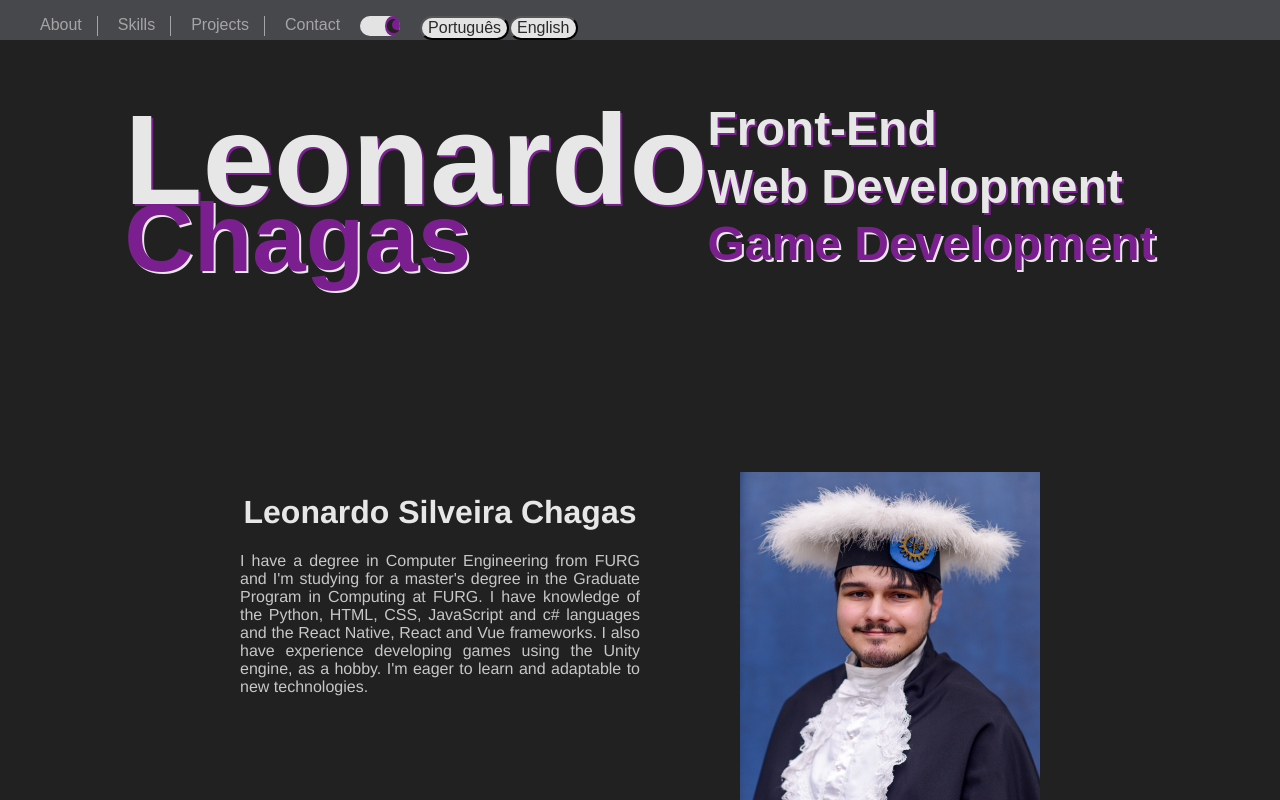
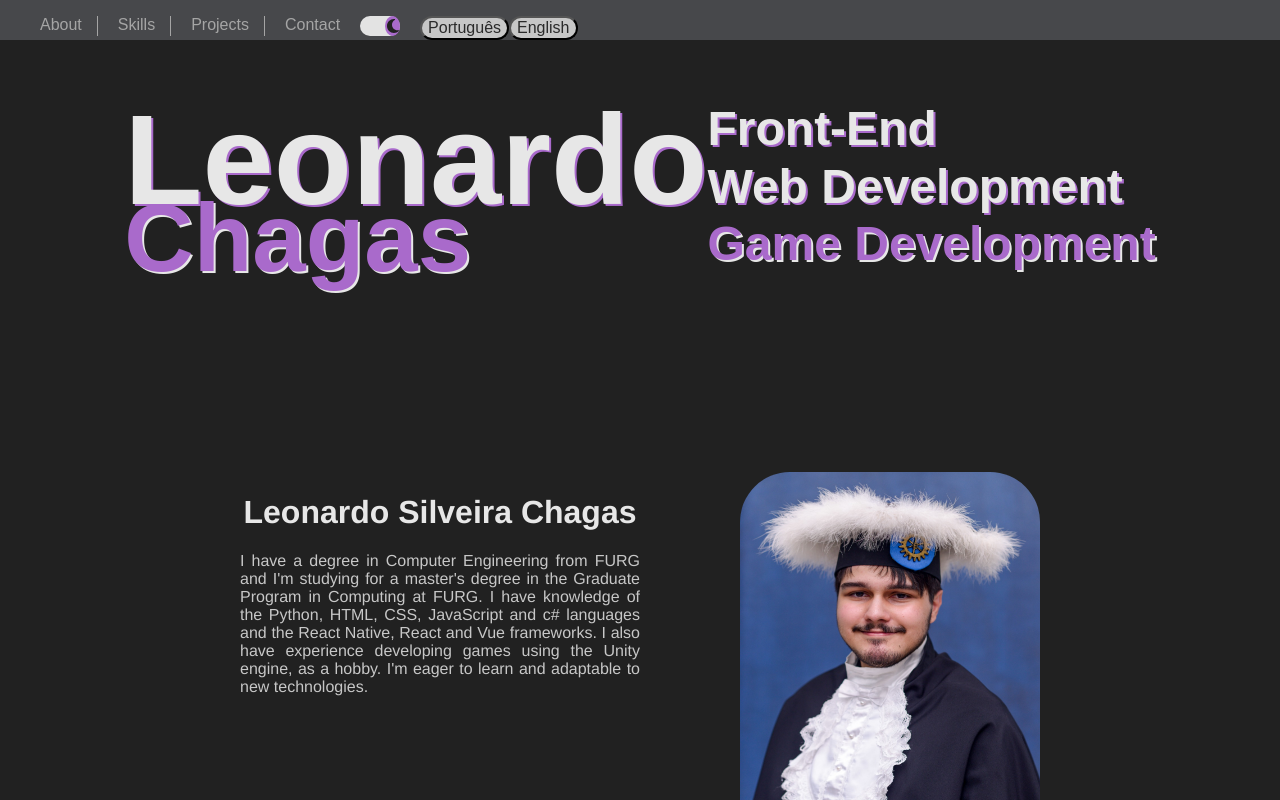
Before and after one commit to Leonardo-chagas/Web-Portfolio, a React (Vite) app in the folder portfolio/: page / in a window 1280 px wide. Shown: the top 800 px of the page. Built offline with nearby package versions, Linux system fonts and the light colour scheme.

Commit message:
mudou o raio de borda da minha foto, adicionou animação para o título da página, mudou a cor roxa para um lilás, adicionou uma coloração mais clara quando o mouse está em cima dos botões de seleção de linguagem

```diff
--- a/portfolio/package.json
+++ b/portfolio/package.json
@@ -9,6 +9,7 @@
     "@vitejs/plugin-react-swc": "^3.7.2",
     "cra-template": "1.2.0",
     "devicons-react": "^1.4.0",
+    "framer-motion": "^12.7.4",
     "i18next": "^24.2.2",
     "i18next-browser-languagedetector": "^8.0.2",
     "react": "^19.0.0",
--- a/portfolio/src/components/Title.js
+++ b/portfolio/src/components/Title.js
@@ -1,5 +1,7 @@
 import "../css/Title.css"
 import { useTranslation } from "react-i18next"
+
+import { motion } from "framer-motion";
 
 function Title() {
     const {t} = useTranslation();
@@ -7,15 +9,24 @@ function Title() {
 
     return (
         <div id="titleContainer">
-            <div class="titleContent">
-                <h1 id="firstName">Leonardo</h1>
-                <h2 id="lastName">Chagas</h2>
-            </div>
-            <div class="titleContent">
-                <h3 class="titles">{titleTrans.title1}</h3>
-                <h3 class="titles">{titleTrans.title2}</h3>
-                <h3 class="titles">{titleTrans.title3}</h3>
-            </div>
+            <motion.div class="titleContent" animate={{x:0}} initial={{x:-300}} transition={{duration:1.5}}>
+                {/* <motion.div animate={{x:0}} initial={{x:-300}} transition={{duration:3}}> */}
+                    <h1 id="firstName">Leonardo</h1>
+                {/* </motion.div>
+                <motion.div animate={{x:0}} initial={{x:-300}} transition={{duration:3}}> */}
+                    <h2 id="lastName">Chagas</h2>
+                {/* </motion.div> */}
+
+            </motion.div>
+            <motion.div class="titleContent" animate={{x:0}} initial={{x:300}} transition={{duration:1.5}}>
+                {/* <motion.div animate={{x:0}} initial={{x:100}}> */}
+                    <h3 class="titles">{titleTrans.title1}</h3>
+                    <h3 class="titles">{titleTrans.title2}</h3>
+                {/* </motion.div>
+                <motion.div animate={{x:0}} initial={{x:100}}> */}
+                    <h3 class="titles">{titleTrans.title3}</h3>
+                {/* </motion.div> */}
+            </motion.div>
         </div>
     );
 }
--- a/portfolio/src/css/About.css
+++ b/portfolio/src/css/About.css
@@ -29,3 +29,7 @@
     border-radius: 10px;
     width: 30%;
 }
+
+img {
+    border-radius: 50px;
+}
--- a/portfolio/src/css/LanguageSelector.css
+++ b/portfolio/src/css/LanguageSelector.css
@@ -9,13 +9,17 @@
 }
 
 button {
-    background-color: var(--toggle-bg);
+    background-color: var(--button-bg);
     border: 1;
     border-radius: 30px;
     font-family: Arial, Helvetica, sans-serif;
     font-size: medium;
     color: var(--button-text-color);
     cursor: pointer;
+}
+
+button:hover {
+    background-color: var(--button-hover-bg);
 }
 
 .selected {
--- a/portfolio/src/index.css
+++ b/portfolio/src/index.css
@@ -14,9 +14,11 @@ body {
   --primary-text-color: #E7E7E7;
   --secondary-text-color: #C7C7C7;
   --button-text-color: #2A2A2A;
-  --highlight-color: #7B1F90;
+  --highlight-color: #A96ACB;
   --toggle-bg: #E3E3E3;
-  --toggle-fg: #7B1F90;
+  --toggle-fg: #A96ACB;
+  --button-bg: #C7C7C7;
+  --button-hover-bg: #E7E7E7;
 }
 
 [data-theme="light"] {
@@ -26,7 +28,11 @@ body {
   --primary-text-color: #2A2A2A;
   --secondary-text-color: #424242;
   --button-text-color: #E7E7E7;
-  --highlight-color: #7B1F90;
+  --highlight-color: #A96ACB;
   --toggle-bg: #212121;
-  --toggle-fg: #7B1F90;
+  --toggle-fg: #A96ACB;
+  --button-bg: #2A2A2A;
+  --button-hover-bg: #424242;
 }
+
+/* #7B1F90 */
```
Also changed, not shown: 1 other file (tests, documents, lock files or other folders).
